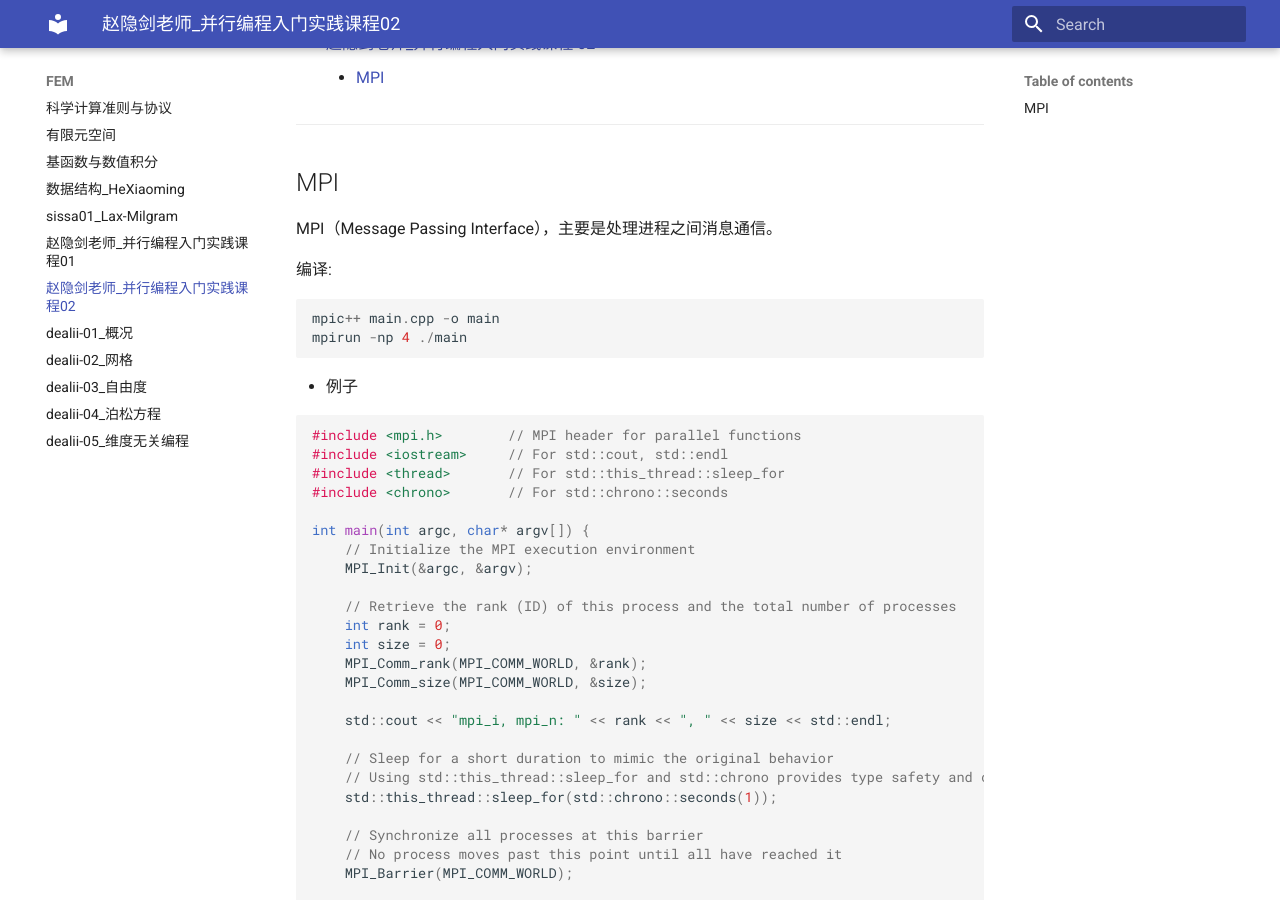
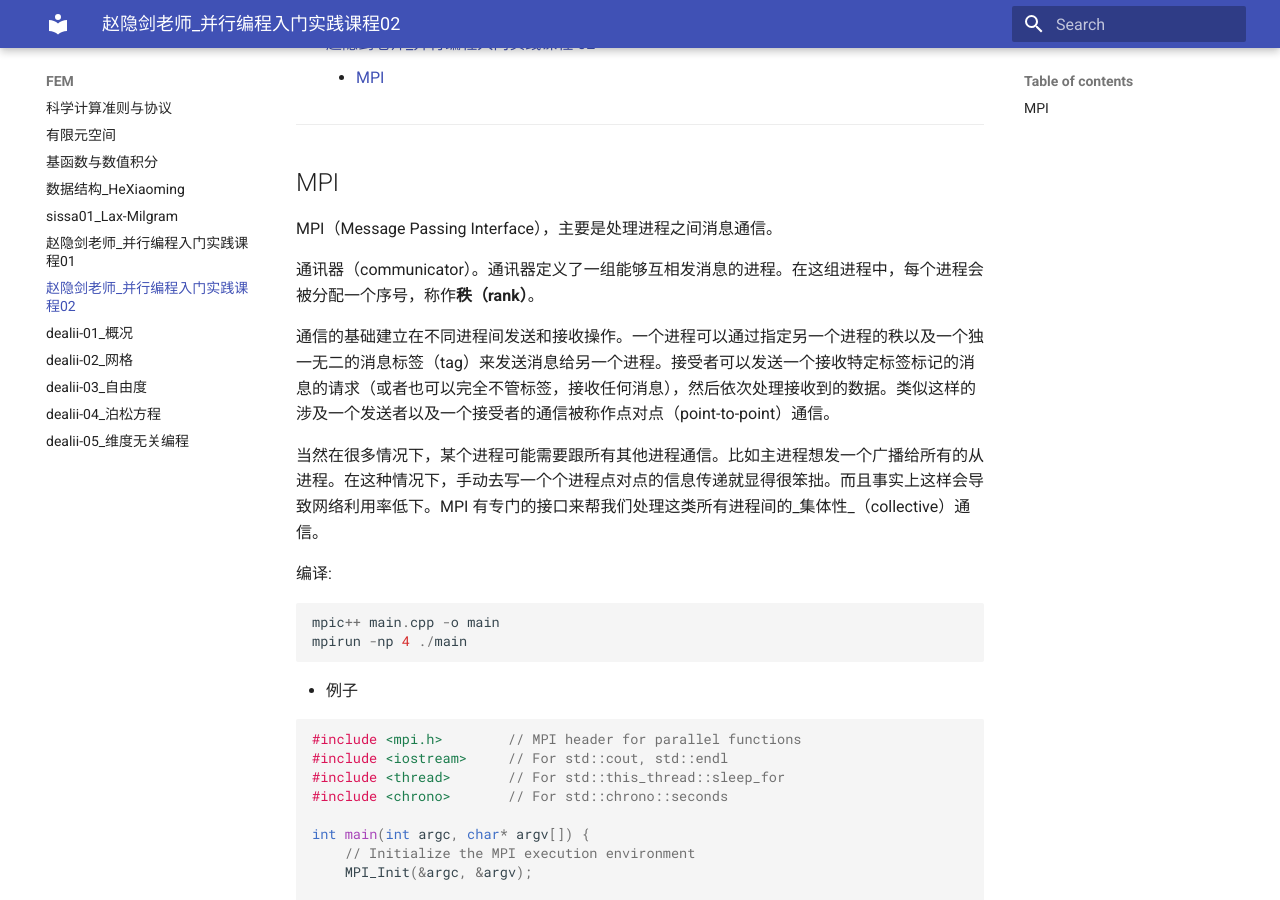
Before and after one commit to ymma98/technotes, an MkDocs documentation site: the page built from docs/FEM/赵隐剑老师_并行编程入门实践课程02.md, in a window 1280 px wide and 900 px high, scrolled down 361 px. Built offline with MkDocs 1.6.1 and Material for MkDocs 9.7.7, drawn with Linux system fonts in a browser that asks for light colours; part of the change alters nothing that is shown.

Commit message:
docs/FEM/赵隐剑老师_并行编程入门实践课程02.md updated from https://stackedit.cn/

```diff
--- a/docs/FEM/赵隐剑老师_并行编程入门实践课程02.md
+++ b/docs/FEM/赵隐剑老师_并行编程入门实践课程02.md
@@ -15,6 +15,12 @@
 ## MPI
 
 MPI（Message Passing Interface），主要是处理进程之间消息通信。
+
+通讯器（communicator）。通讯器定义了一组能够互相发消息的进程。在这组进程中，每个进程会被分配一个序号，称作**秩（rank）**。
+
+通信的基础建立在不同进程间发送和接收操作。一个进程可以通过指定另一个进程的秩以及一个独一无二的消息标签（tag）来发送消息给另一个进程。接受者可以发送一个接收特定标签标记的消息的请求（或者也可以完全不管标签，接收任何消息），然后依次处理接收到的数据。类似这样的涉及一个发送者以及一个接受者的通信被称作点对点（point-to-point）通信。
+
+当然在很多情况下，某个进程可能需要跟所有其他进程通信。比如主进程想发一个广播给所有的从进程。在这种情况下，手动去写一个个进程点对点的信息传递就显得很笨拙。而且事实上这样会导致网络利用率低下。MPI 有专门的接口来帮我们处理这类所有进程间的_集体性_（collective）通信。
 
 编译:
 
@@ -66,7 +72,7 @@ int main(int argc, char* argv[]) {
 
 
 <!--stackedit_data:
-eyJoaXN0b3J5IjpbLTMxNDQwMzYyMiwtNjQ4NzczOTAyLC03MD
-I4ODM4ODksLTI4NjA4NjY3NCwtMTU1OTcwOTE0OCw3NjI0NDgy
-OTAsMTc3NTIwODcxMl19
+eyJoaXN0b3J5IjpbLTIwNzMzMDU2MSwtMzE0NDAzNjIyLC02ND
+g3NzM5MDIsLTcwMjg4Mzg4OSwtMjg2MDg2Njc0LC0xNTU5NzA5
+MTQ4LDc2MjQ0ODI5MCwxNzc1MjA4NzEyXX0=
 -->
```
